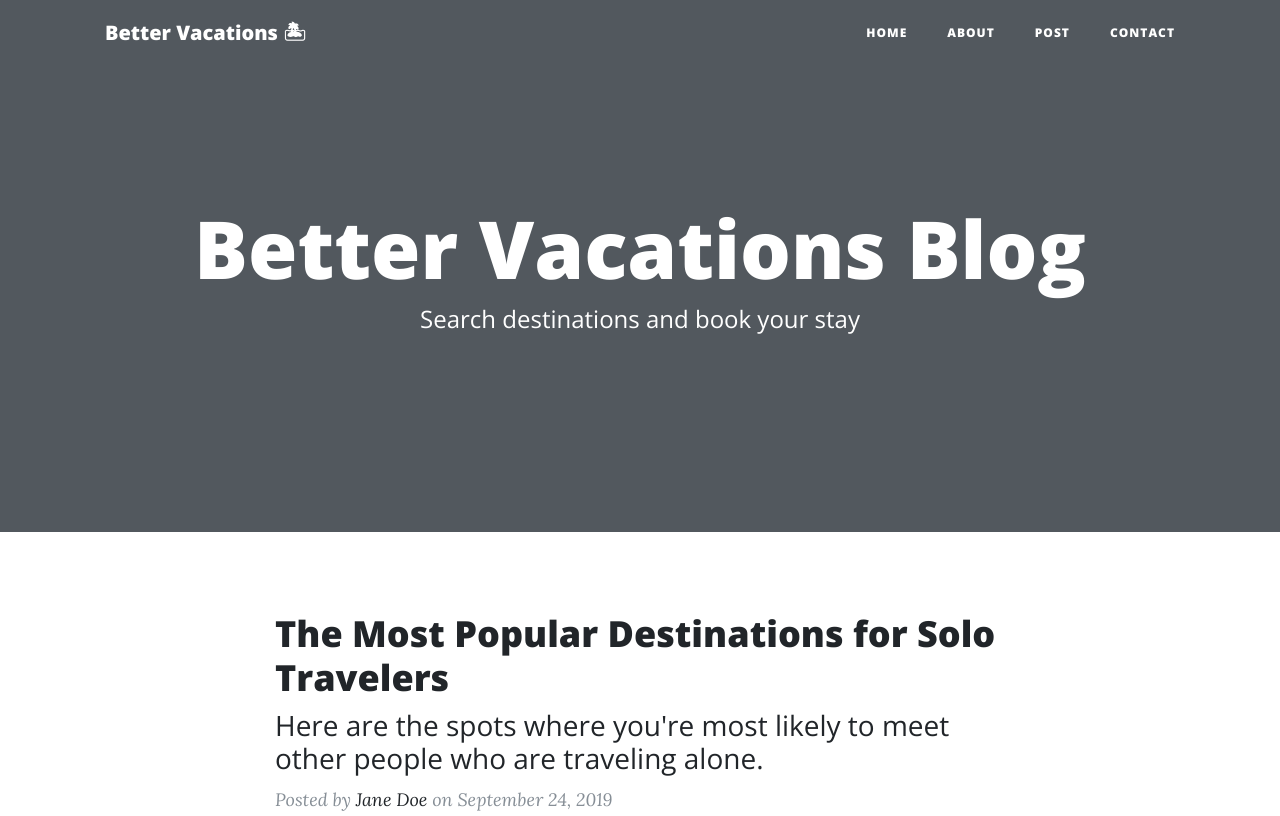
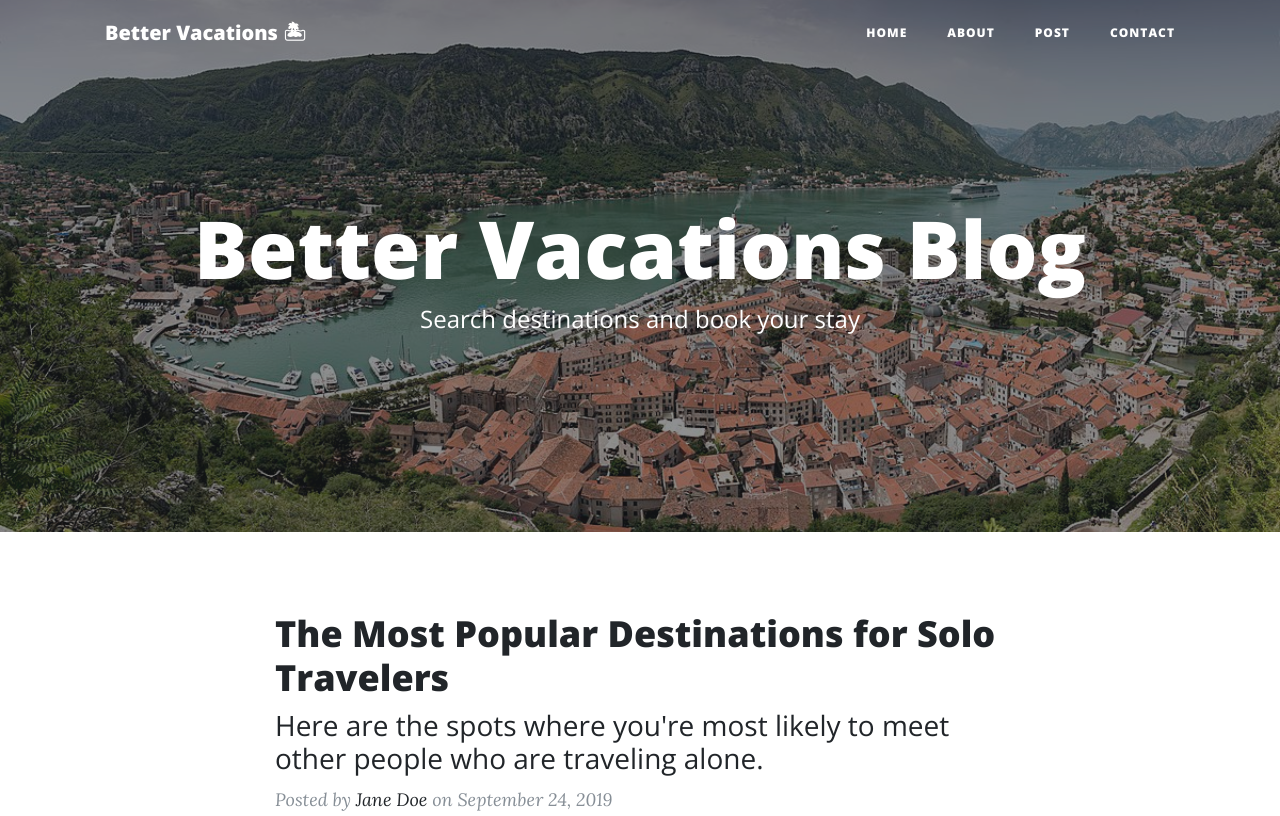
Before and after one commit to dmahely/travel-blog, a plain HTML site: page index.html in a window 1280 px wide. Shown: the top 816 px of the page. Drawn offline with nearby package versions, Linux system fonts and the light colour scheme; a script that the page names is missing.

Commit message:
Update image name

```diff
--- a/index.html
+++ b/index.html
@@ -53,7 +53,7 @@
   </nav>
 
   <!-- Page Header -->
-  <header class="masthead" style="background-image: url('img/1200px-Kotor_Montenegro_panorama_2016.jpg')">
+  <header class="masthead" style="background-image: url('img/Kotor.jpg')">
     <div class="overlay"></div>
     <div class="container">
       <div class="row">
```
